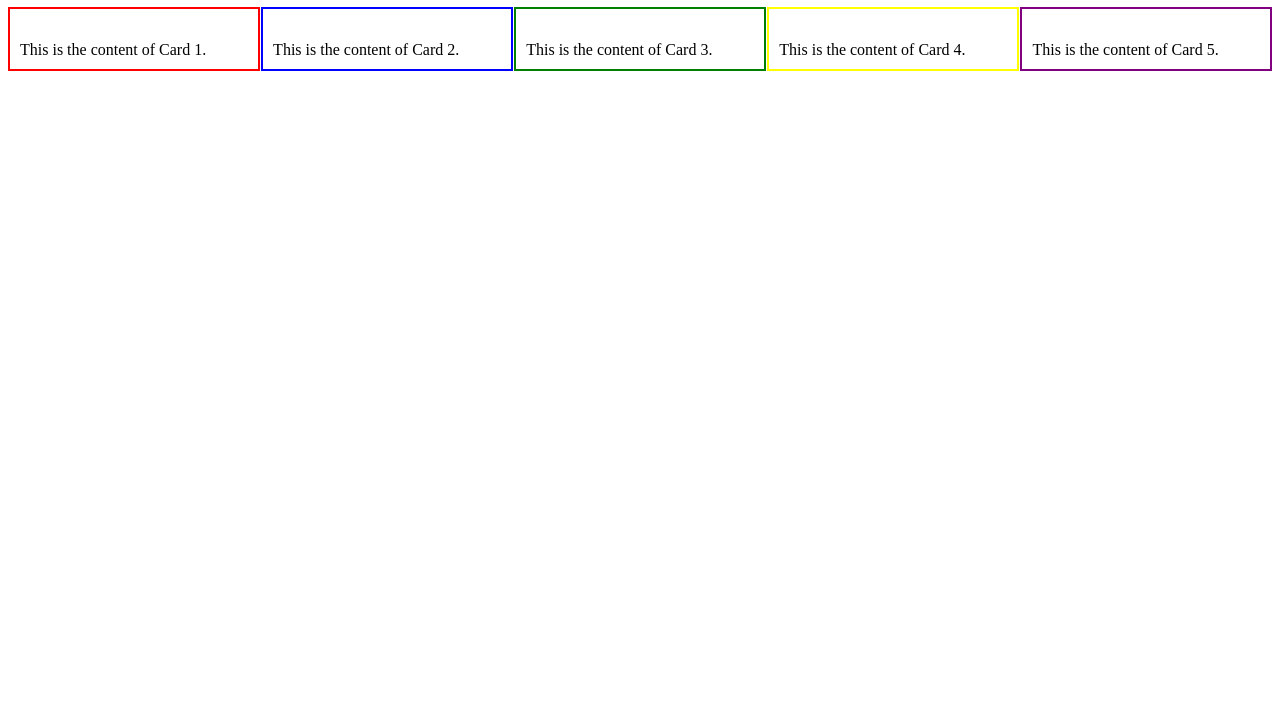
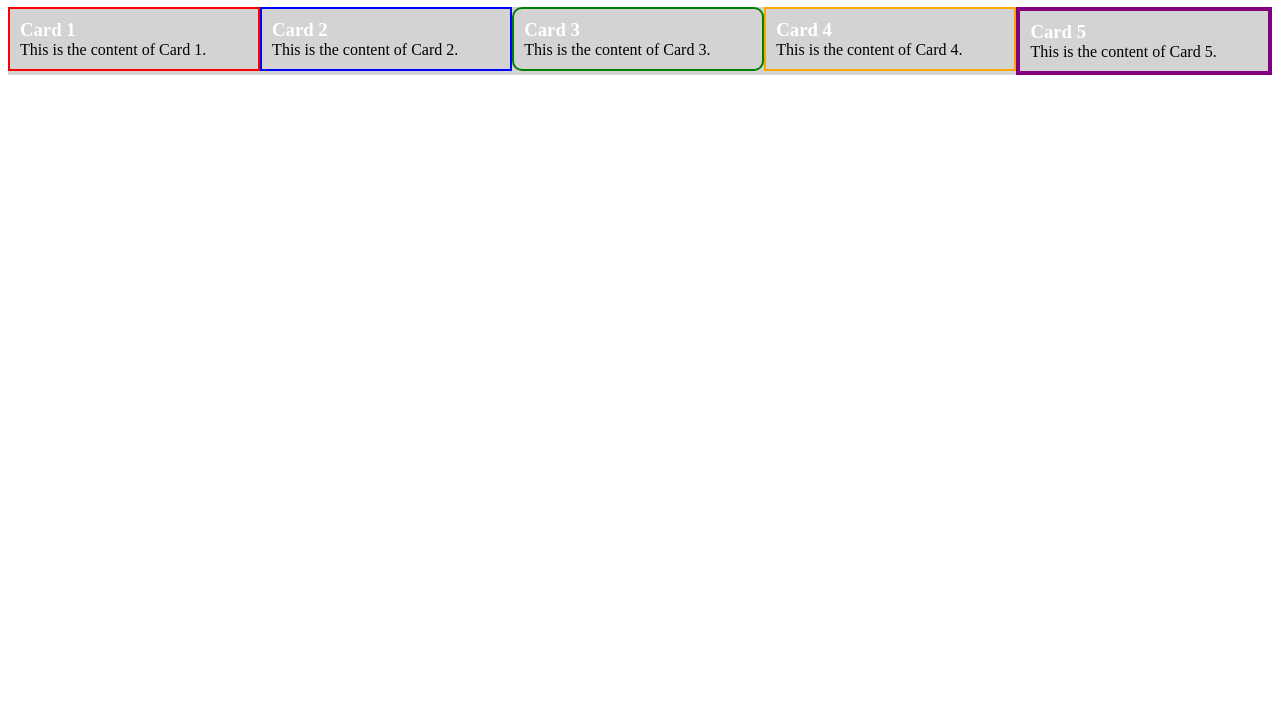
Before and after one commit to naomi1i/web-s02-practice-problems, a plain HTML site: page m4-1-4-css_selectors/index.html in a window 1280 px wide. Shown: the part 73-800 px from the top of the page. Drawn offline with Linux system fonts and the light colour scheme.

Commit message:
ah schmidt, here we go again

```diff
--- a/m4-1-4-css_selectors/index.html
+++ b/m4-1-4-css_selectors/index.html
@@ -6,12 +6,14 @@
     h3,
     p {
       margin: 0;
+      color: black;
     }
 
     .card-container {
       display: flex;
       justify-content: space-between;
-      width: 100%
+      width: 100%;
+      background-color: lightgrey;
     }
 
     .card {
@@ -30,14 +32,15 @@
 
     .card-green {
       border: 2px solid green;
+      border-radius: 10px;
     }
 
     .card-yellow {
-      border: 2px solid yellow;
+      border: 2px solid orange;
     }
 
     .card-purple {
-      border: 2px solid purple;
+      border: 4px solid purple;
     }
 
     .card h3 {
```
